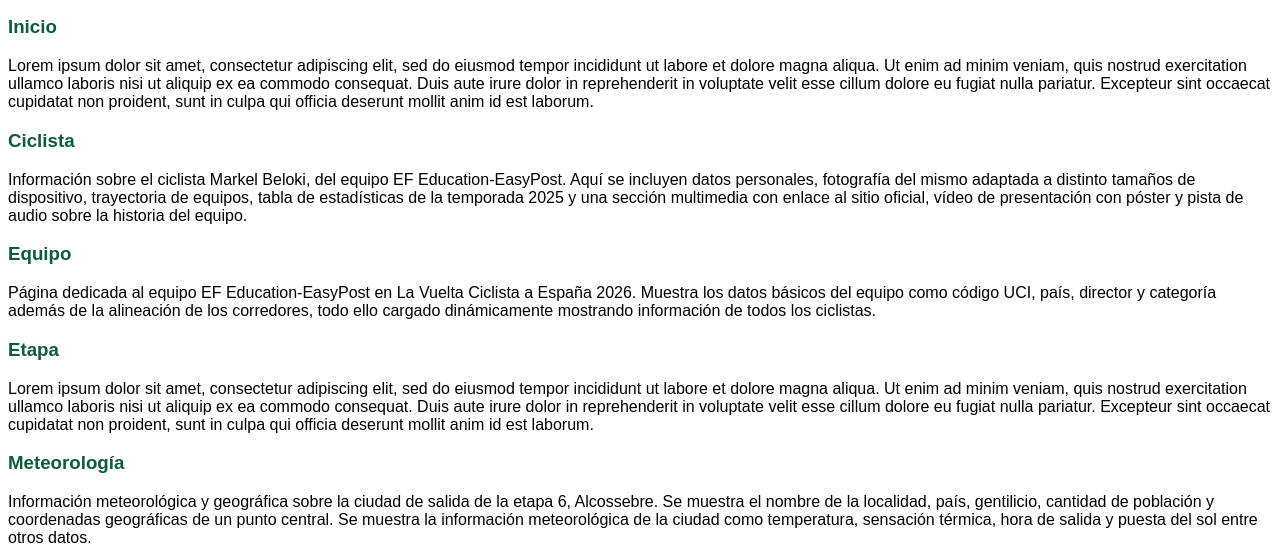
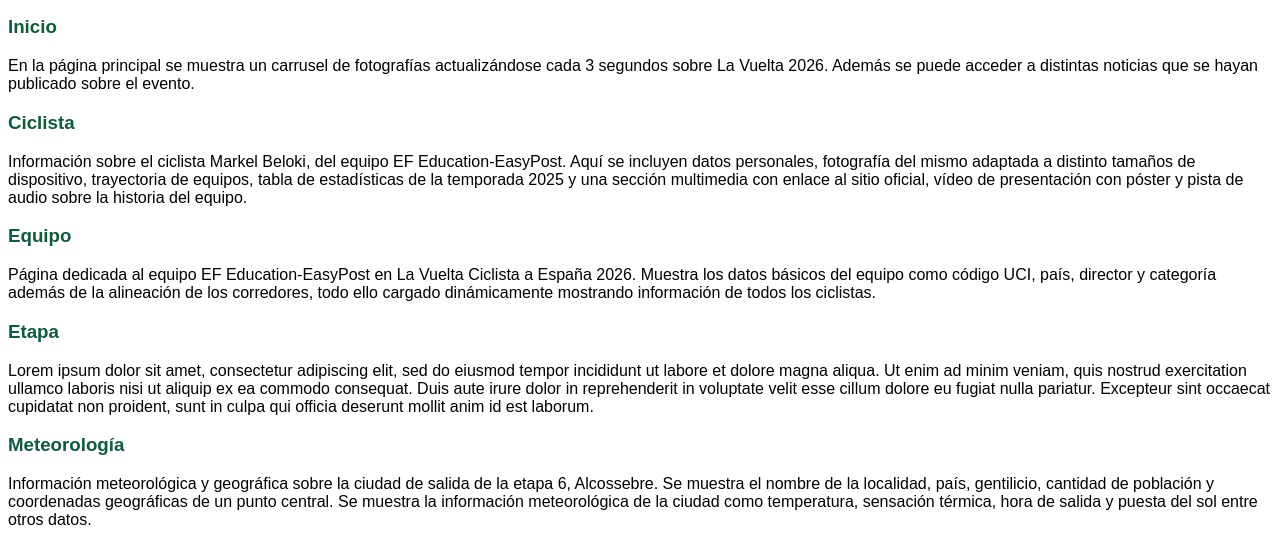
Before and after one commit to andrea-ivanov/LaVuelta2026, a plain HTML site: page ayuda.html in a window 1280 px wide. Shown: the part 245-795 px from the top of the page. Drawn offline with Linux system fonts and the light colour scheme.

Commit message:
P10 actualizada ayuda

```diff
--- a/ayuda.html
+++ b/ayuda.html
@@ -69,14 +69,8 @@
             </h3>
 
             <p>
-                Lorem ipsum dolor sit amet, consectetur adipiscing elit, sed do eiusmod tempor incididunt ut labore et
-                dolore magna aliqua. Ut enim ad minim veniam, quis nostrud exercitation ullamco laboris nisi ut aliquip
-                ex
-                ea commodo consequat. Duis aute irure dolor in reprehenderit in voluptate velit esse cillum dolore eu
-                fugiat
-                nulla pariatur. Excepteur sint occaecat cupidatat non proident, sunt in culpa qui officia deserunt
-                mollit
-                anim id est laborum.
+                En la página principal se muestra un carrusel de fotografías actualizándose cada 3 segundos sobre La
+                Vuelta 2026. Además se puede acceder a distintas noticias que se hayan publicado sobre el evento.
             </p>
 
         </section>
```
